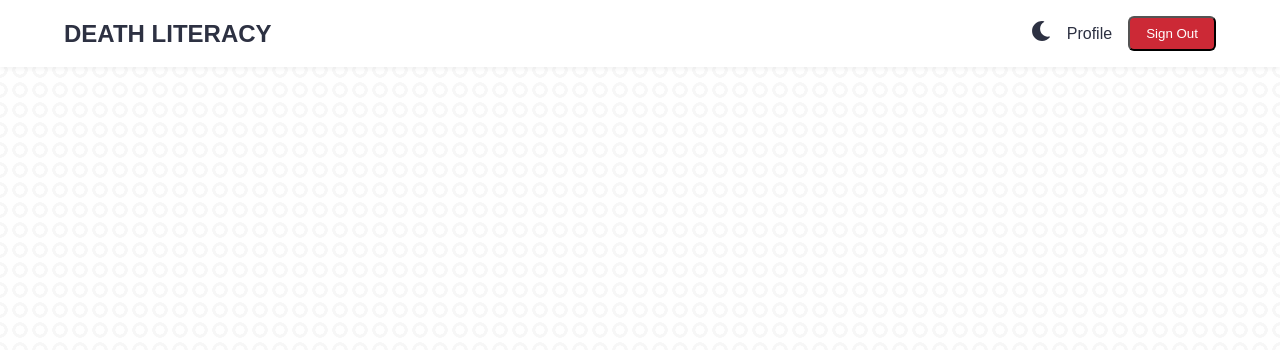
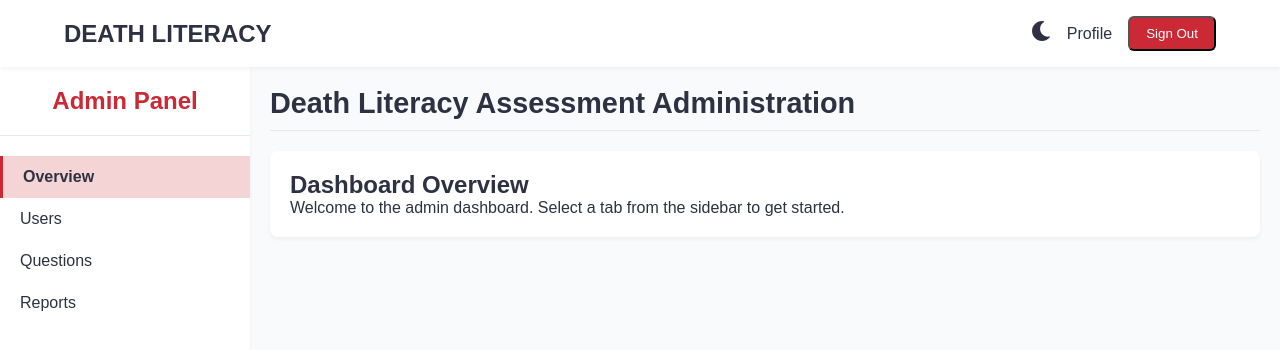
Before and after one commit to AnuraghSarkar/deathliteracy, a React (Create React App) app in the folder client/: page /admin in a window 1280 px wide. Shown: the top 350 px of the page. Built offline with nearby package versions, Linux system fonts and the light colour scheme; sample sign-in values are in the browser's storage; what react-select-country-list would draw is missing.

Commit message:
Admin Dashboard Sample creation

```diff
--- a/client/src/App.js
+++ b/client/src/App.js
@@ -7,6 +7,7 @@ import LoginPage from './pages/LoginPage';
 import RegisterPage from './pages/RegisterPage';
 import AssessmentPage from './pages/AssessmentPage';
 import OAuthCallbackPage from './pages/OAuthCallbackPage';
+import AdminDashboard from './pages/AdminDashboard'
 import './styles/index.css';
 
 function App() {
@@ -20,6 +21,7 @@ function App() {
           <Route path="/register" element={<RegisterPage />} />
           <Route path="/oauth-callback" element={<OAuthCallbackPage />} />
           <Route path="/assessment" element={<AssessmentPage />} />
+          <Route path="/admin" element={<AdminDashboard />} />
 
         </Routes>
       </Router>
--- /dev/null
+++ b/client/src/pages/AdminDashboard.js
@@ -0,0 +1,91 @@
+import React, { useState, useEffect } from 'react';
+import { useNavigate } from 'react-router-dom';
+import '../styles/AdminDashboard.css';
+
+const AdminDashboard = () => {
+  const navigate = useNavigate();
+  const [activeTab, setActiveTab] = useState('overview');
+
+  useEffect(() => {
+    // Check if user is authenticated
+    const token = localStorage.getItem('userInfo')
+      ? JSON.parse(localStorage.getItem('userInfo')).token
+      : null;
+
+    if (!token) {
+      navigate('/login');
+    }
+  }, [navigate]);
+
+  return (
+    <div className="admin-dashboard">
+      <div className="sidebar">
+        <div className="sidebar-header">
+          <h2>Admin Panel</h2>
+        </div>
+        <div className="sidebar-menu">
+          <button
+            className={`sidebar-item ${activeTab === 'overview' ? 'active' : ''}`}
+            onClick={() => setActiveTab('overview')}
+          >
+            Overview
+          </button>
+          <button
+            className={`sidebar-item ${activeTab === 'users' ? 'active' : ''}`}
+            onClick={() => setActiveTab('users')}
+          >
+            Users
+          </button>
+          <button
+            className={`sidebar-item ${activeTab === 'questions' ? 'active' : ''}`}
+            onClick={() => setActiveTab('questions')}
+          >
+            Questions
+          </button>
+          <button
+            className={`sidebar-item ${activeTab === 'reports' ? 'active' : ''}`}
+            onClick={() => setActiveTab('reports')}
+          >
+            Reports
+          </button>
+        </div>
+      </div>
+      <div className="main-content">
+        <div className="content-header">
+          <h1>Death Literacy Assessment Administration</h1>
+        </div>
+        <div className="content-body">
+          {activeTab === 'overview' && (
+            <div>
+              <h2>Dashboard Overview</h2>
+              <p>Welcome to the admin dashboard. Select a tab from the sidebar to get started.</p>
+            </div>
+          )}
+
+          {activeTab === 'users' && (
+            <div>
+              <h2>User Management</h2>
+              <p>User management features will be added here.</p>
+            </div>
+          )}
+
+          {activeTab === 'questions' && (
+            <div>
+              <h2>Question Management</h2>
+              <p>Question management features will be added here.</p>
+            </div>
+          )}
+
+          {activeTab === 'reports' && (
+            <div>
+              <h2>Reports</h2>
+              <p>Report generation features will be added here.</p>
+            </div>
+          )}
+        </div>
+      </div>
+    </div>
+  );
+};
+
+export default AdminDashboard;
--- /dev/null
+++ b/client/src/styles/AdminDashboard.css
@@ -0,0 +1,96 @@
+.admin-dashboard {
+    display: flex;
+    min-height: 100vh;
+    background-color: var(--background-pattern);
+  }
+
+  .sidebar {
+    width: 250px;
+    background-color: var(--card-bg);
+    box-shadow: var(--box-shadow);
+    display: flex;
+    flex-direction: column;
+    position: fixed;
+    height: 100vh;
+  }
+
+  .sidebar-header {
+    padding: 20px;
+    text-align: center;
+    border-bottom: 1px solid var(--border-color);
+  }
+
+  .sidebar-header h2 {
+    color: var(--primary);
+    margin: 0;
+  }
+
+  .sidebar-menu {
+    flex: 1;
+    padding: 20px 0;
+  }
+
+  .sidebar-item {
+    display: flex;
+    align-items: center;
+    padding: 12px 20px;
+    color: var(--text-dark);
+    background: none;
+    border: none;
+    width: 100%;
+    text-align: left;
+    cursor: pointer;
+    font-size: 1rem;
+    transition: background-color 0.3s;
+  }
+
+  .sidebar-item:hover {
+    background-color: rgba(204, 41, 54, 0.1);
+  }
+
+  .sidebar-item.active {
+    background-color: rgba(204, 41, 54, 0.2);
+    border-left: 3px solid var(--primary);
+    font-weight: 600;
+  }
+
+  .main-content {
+    flex: 1;
+    margin-left: 250px;
+    padding: 20px;
+  }
+
+  .content-header {
+    margin-bottom: 20px;
+    padding-bottom: 10px;
+    border-bottom: 1px solid var(--border-color);
+  }
+
+  .content-header h1 {
+    font-size: 1.8rem;
+    color: var(--text-dark);
+  }
+
+  .content-body {
+    background-color: var(--card-bg);
+    border-radius: 8px;
+    padding: 20px;
+    box-shadow: var(--box-shadow);
+  }
+
+  /* Responsive styles */
+  @media (max-width: 768px) {
+    .sidebar {
+      width: 100%;
+      position: static;
+      height: auto;
+    }
+
+    .main-content {
+      margin-left: 0;
+    }
+
+    .admin-dashboard {
+      flex-direction: column;
+    }
+  }
```
